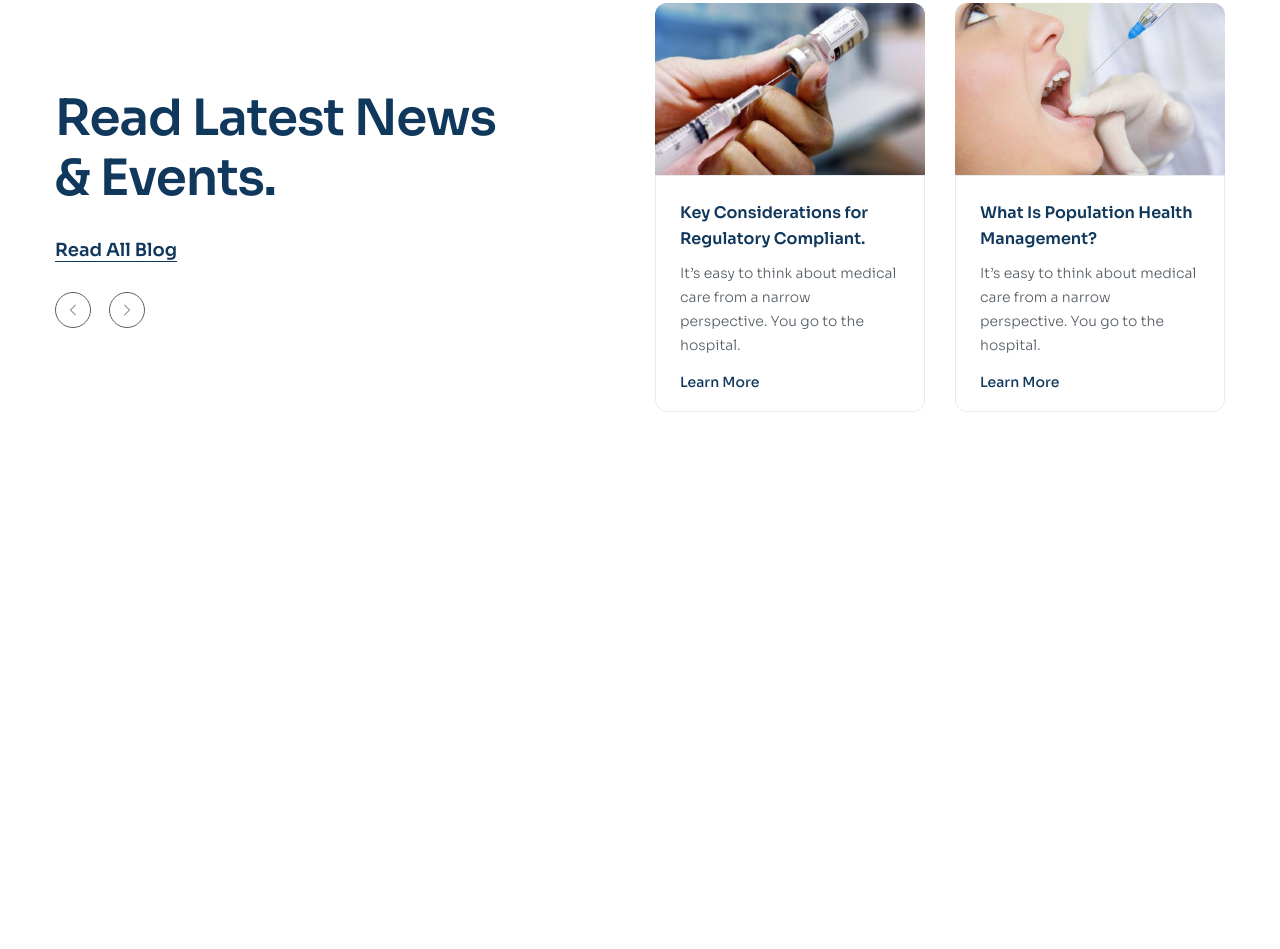
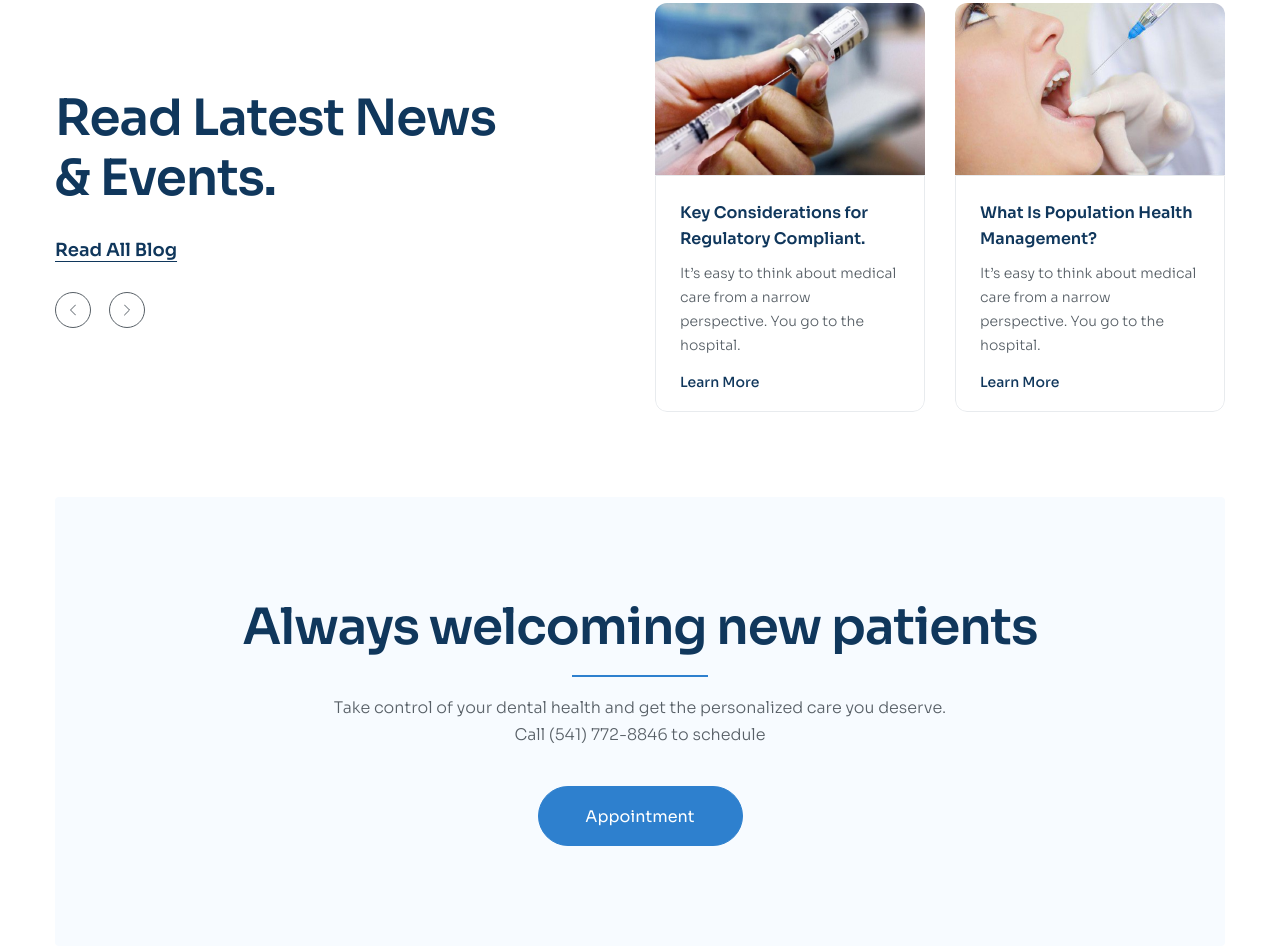
Before and after one commit to Jwhs1111/F8-Project-3, a plain HTML site: page index.html in a window 1280 px wide. Shown: the part 5018-5967 px from the top of the page. Drawn offline with Linux system fonts and the light colour scheme.

Commit message:
Make part of appointment

```diff
--- a/assets/css/styles.css
+++ b/assets/css/styles.css
@@ -597,7 +597,10 @@ a {
 
 .news-item:hover {
     box-shadow: 0px 14px 28px rgba(0, 0, 0, 0.05);
-    transform: translateY(-16px);
+}
+
+.news-item:hover .news-item__img {
+    transform: scale(1.1);
 }
 
 .news-item:hover .news-item__body {
@@ -605,10 +608,16 @@ a {
 }
 
 .news-item__thumb {
+    height: 172px;
+    overflow: hidden;
+}
+
+.news-item__img {
     display: block;
     width: 100%;
-    height: 172px;
+    height: 100%;
     object-fit: cover;
+    transition: all 0.3s;
 }
 
 .news-item__body {
@@ -643,3 +652,43 @@ a {
     line-height: 1.8;
     color: #10375c;
 }
+
+.news-item__more:hover {
+    color: #2e80ce;
+}
+
+/* Appointment */
+.appointment {
+    margin-top: 85px 0 170px;
+}
+
+.appointment__inner {
+    padding: 100px 70px;
+    border-radius: 4px;
+    text-align: center;
+    background: #f7fbff;
+}
+
+.appointment__heading {
+    position: relative;
+    padding-bottom: 20px;
+}
+
+.appointment__heading::after {
+    position: absolute;
+    left: 0;
+    right: 0;
+    bottom: 0;
+    margin: 0 auto;
+    display: block;
+    content: "";
+    width: 136px;
+    height: 2px;
+    background: #2e80ce;
+}
+
+.appointment__desc {
+    max-width: 617px;
+    margin: 18px auto 38px;
+    font-size: 1.6rem;
+}
--- a/index.html
+++ b/index.html
@@ -429,9 +429,9 @@
                         <div class="news__list">
                             <!-- News item 1 -->
                             <article class="news-item">
-                                <figure>
+                                <figure class="news-item__thumb">
                                     <a href="#!">
-                                        <img src="./assets/img/news-1.jpg" alt="" class="news-item__thumb" />
+                                        <img src="./assets/img/news-1.jpg" alt="" class="news-item__img" />
                                     </a>
                                 </figure>
                                 <section class="news-item__body">
@@ -450,9 +450,9 @@
 
                             <!-- News item 2 -->
                             <article class="news-item">
-                                <figure>
+                                <figure class="news-item__thumb">
                                     <a href="#!">
-                                        <img src="./assets/img/news-2.jpg" alt="" class="news-item__thumb" />
+                                        <img src="./assets/img/news-2.jpg" alt="" class="news-item__img" />
                                     </a>
                                 </figure>
                                 <section class="news-item__body">
@@ -472,6 +472,20 @@
                     </div>
                 </div>
             </section>
+
+            <!-- Appoinment -->
+            <section class="appointment">
+                <div class="container">
+                    <div class="appointment__inner">
+                        <h2 class="appointment__heading section-heading">Always welcoming new patients</h2>
+                        <p class="appointment__desc section-desc">
+                            Take control of your dental health and get the personalized care you deserve. Call (541)
+                            772-8846 to schedule
+                        </p>
+                        <a href="#!" class="btn">Appointment</a>
+                    </div>
+                </div>
+            </section>
         </main>
     </body>
 </html>
```
